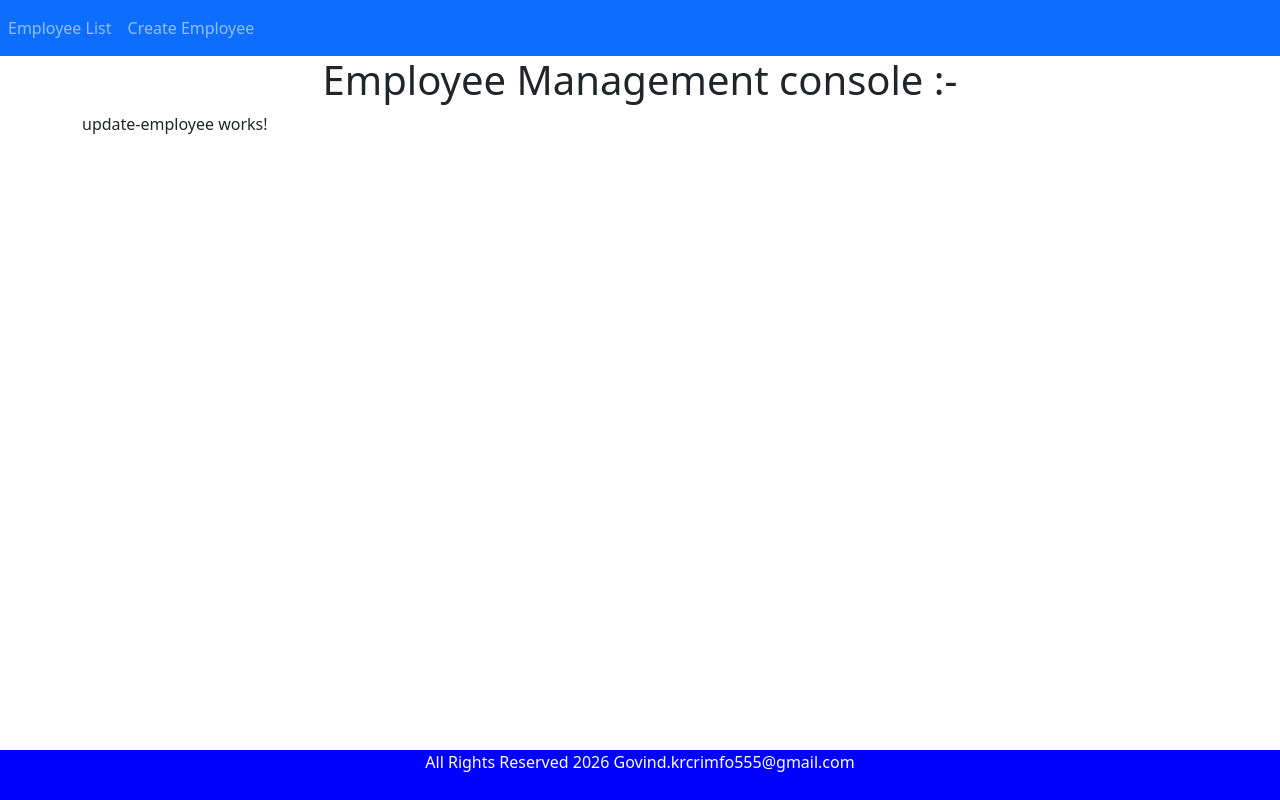
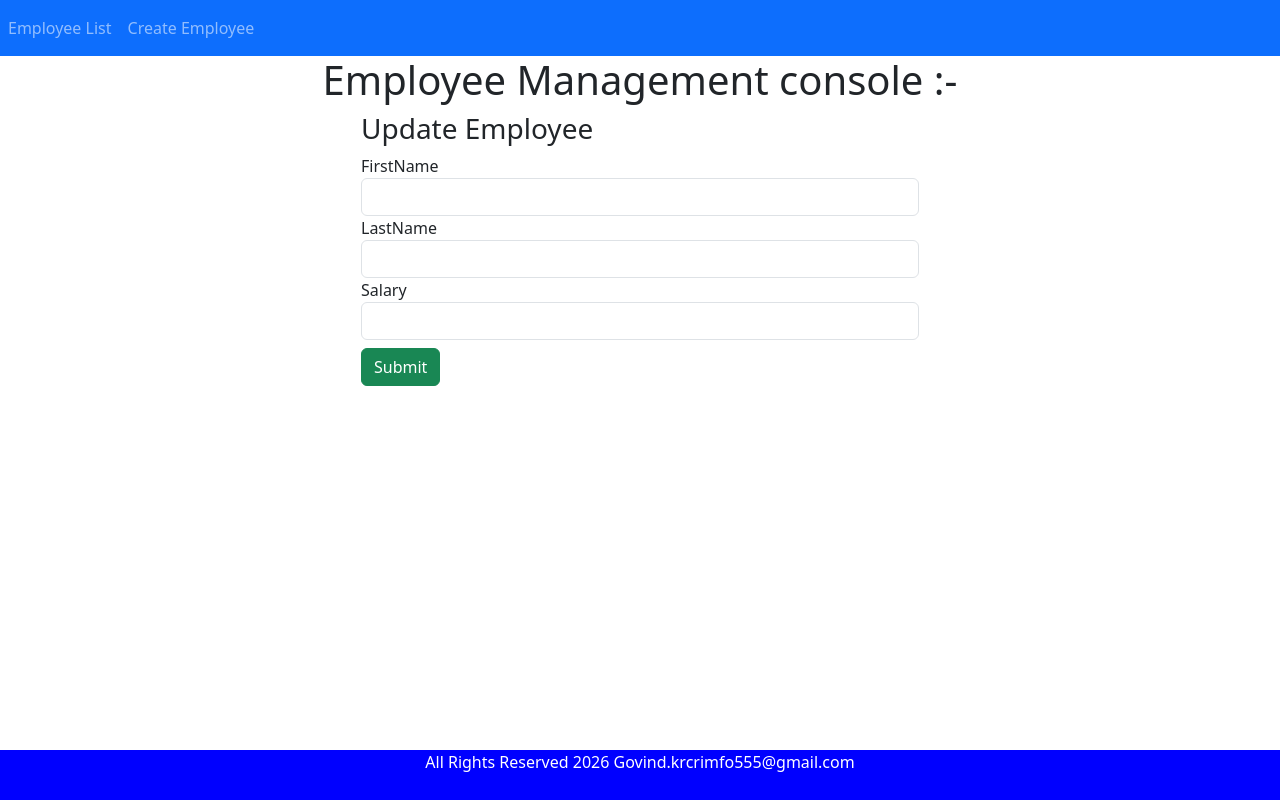
Before and after one commit to govindkrcrimfo/Empolyee-Management-System, an Angular app in the folder FrontEnd/frontEnd_Employee_Management/: page /updateEmployee/1 in a window 1280 px wide. Built offline with nearby package versions, Linux system fonts and the light colour scheme; no server answers.

Commit message:
Update Employee by Id is Implemented

```diff
--- a/FrontEnd/frontEnd_Employee_Management/src/app/app-module.ts
+++ b/FrontEnd/frontEnd_Employee_Management/src/app/app-module.ts
@@ -8,6 +8,7 @@ import {UpdateEmployee } from './update-employee/update-employee';
 import { HttpClient, HttpClientModule } from '@angular/common/http';
 import { CreateEmployee } from './create-employee/create-employee';
 import { FormsModule } from '@angular/forms';
+
 
 @NgModule({
   declarations: [
--- a/FrontEnd/frontEnd_Employee_Management/src/app/app.html
+++ b/FrontEnd/frontEnd_Employee_Management/src/app/app.html
@@ -6,9 +6,6 @@
     <li class="nav-item">
       <a routerLink="createEmployee" routerLinkActive="active" class="nav-link">Create Employee</a>
     </li>
-    <!--    <li>-->
-    <!--      <a routerLink="updateEmployee" routerLinkActive="active" class="nav-link">Update employee</a>-->
-    <!--    </li>-->
 
   </ul>
 </nav>
--- a/FrontEnd/frontEnd_Employee_Management/src/app/employee-service.ts
+++ b/FrontEnd/frontEnd_Employee_Management/src/app/employee-service.ts
@@ -16,4 +16,11 @@ export class EmployeeService {
   createEmployee(employee:Employee):Observable<object>{
     return this.httpClient.post(`${this.baseUrl}`,employee);
    }
+ getEmployeeById(id:number):Observable<Employee> {
+    return this.httpClient.get<Employee>(`${this.baseUrl}/${id}`);
+   }
+ updateEmployeeById(id:number,employee:Employee) : Observable<Employee> {
+   return this.httpClient.put<Employee>(`${this.baseUrl}/${id}`,employee);
+   }
+
 }
--- a/FrontEnd/frontEnd_Employee_Management/src/app/update-employee/update-employee.html
+++ b/FrontEnd/frontEnd_Employee_Management/src/app/update-employee/update-employee.html
@@ -1 +1,18 @@
-<p>update-employee works!</p>
+<div class="col-md-6 offset-md-3">
+  <h3>Update Employee</h3>
+  <form (ngSubmit)="onSubmit()">
+    <div class="form-group">
+      <label>FirstName</label>
+      <input type="text" class="form-control" id="firstName" [(ngModel)]="employee.firstName" name="firstName">
+    </div>
+    <div class="form-group">
+      <label>LastName</label>
+      <input type="text" class="form-control" id="lastName" [(ngModel)]="employee.lastName" name="lastName">
+    </div>
+    <div class="form-group">
+      <label>Salary</label>
+      <input type="text" class="form-control" id="salary" [(ngModel)]="employee.salary" name="salary">
+    </div>
+    <button type="submit" class="btn btn-success mt-2">Submit</button>
+  </form>
+</div>
--- a/FrontEnd/frontEnd_Employee_Management/src/app/update-employee/update-employee.ts
+++ b/FrontEnd/frontEnd_Employee_Management/src/app/update-employee/update-employee.ts
@@ -1,4 +1,8 @@
 import { Component } from '@angular/core';
+import { EmployeeService } from '../employee-service';
+import { Employee } from '../employee';
+import {ActivatedRoute} from '@angular/router';
+import {Router} from '@angular/router';
 
 @Component({
   selector: 'app-update-employee',
@@ -7,5 +11,28 @@ import { Component } from '@angular/core';
   styleUrl: './update-employee.css',
 })
 export class UpdateEmployee {
-
+  constructor(private employeeService:EmployeeService,private activateRoute:ActivatedRoute,private route:Router){}
+   id:number=0;
+   employee : Employee=new Employee();
+   /*
+    when click on update , update component will be laoded ,
+    and ngOnInit will load and fetch id form url/params and then call get getEmployeeById
+    this id and employee will be required to updateEmployeeById
+   */
+  ngOnInit(): void {
+    this.id=this.activateRoute.snapshot.params['id'];
+     console.log("ID:", this.id);
+    this.employeeService.getEmployeeById(this.id).subscribe(data=>{
+      console.log("emp data:", data);
+      this.employee=data});
+    }
+  onSubmit(){
+       this.employeeService.updateEmployeeById(this.id,this.employee).subscribe(data=>{
+       this.employee=data;
+         this.gotoEmployeeList();
+       });
+    }
+  gotoEmployeeList(){
+      this.route.navigate(['/employees']);
+    }
 }
```
